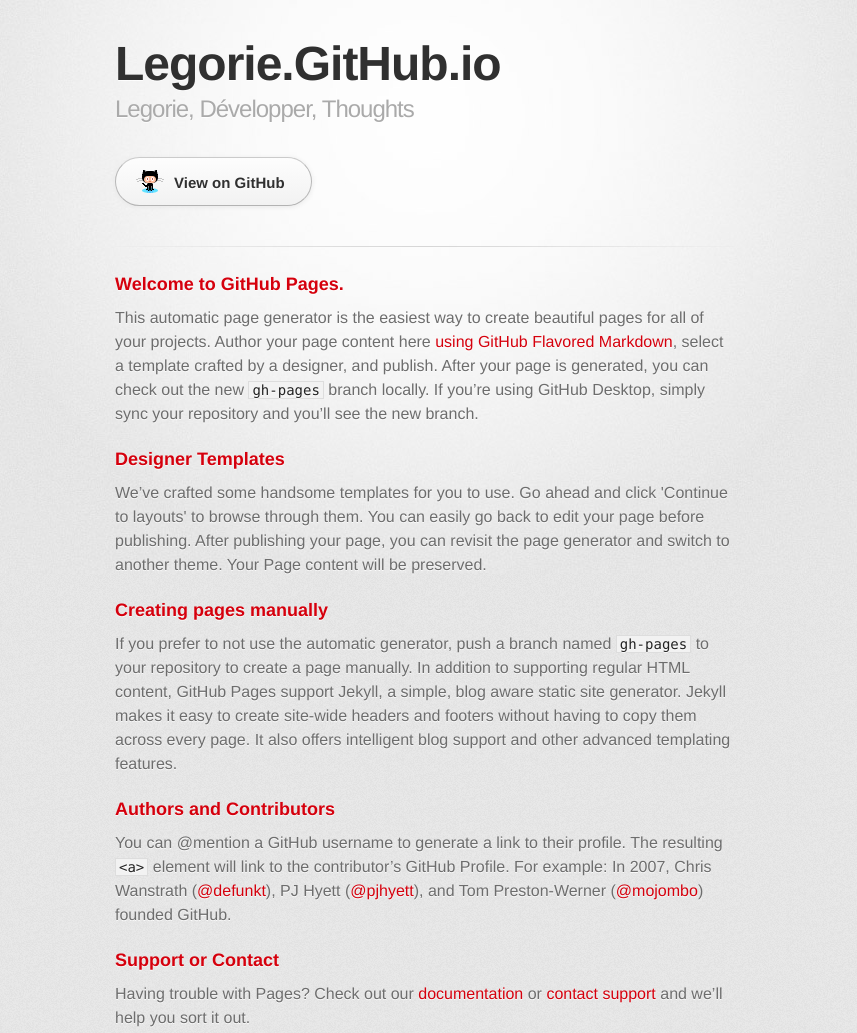
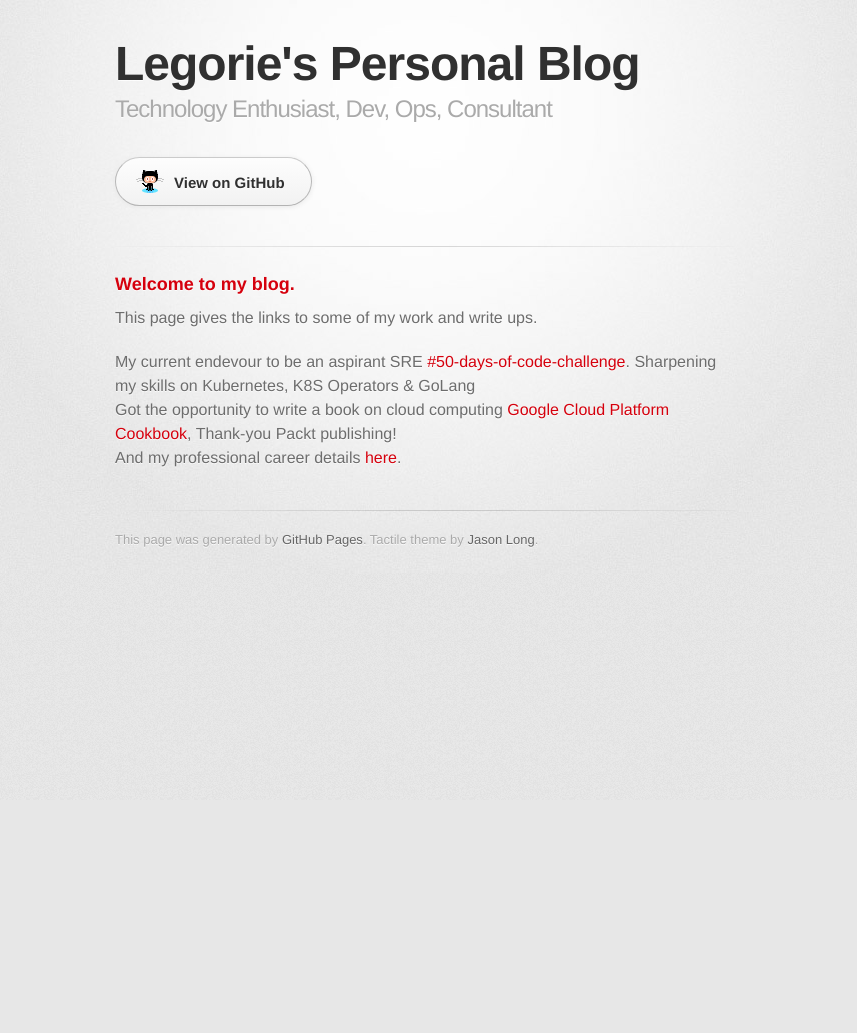
Before and after one commit to legorie/legorie.github.io, a plain HTML site: page index.html in a window 1280 px wide. Shown: the top 1033 px of the page, without its empty margins (215-1072 px from the left). After the commit the page ends 800 px from the top, so only its background shows below. Drawn offline with Linux system fonts and the light colour scheme; a web font is replaced by a local one.

Commit message:
Q2 22 Updates

```diff
--- a/index.html
+++ b/index.html
@@ -18,8 +18,8 @@
       <div class="inner">
 
         <header>
-          <h1>Legorie.GitHub.io</h1>
-          <h2>Legorie, Développer, Thoughts</h2>
+          <h1>Legorie's Personal Blog</h1>
+          <h2>Technology Enthusiast, Dev, Ops, Consultant</h2>
         </header>
 
         <section id="downloads" class="clearfix">
@@ -30,11 +30,18 @@
 
         <section id="main_content">
           <h3>
-<a id="welcome-to-github-pages" class="anchor" href="#welcome-to-github-pages" aria-hidden="true"><span aria-hidden="true" class="octicon octicon-link"></span></a>Welcome to GitHub Pages.</h3>
+<a id="welcome-to-github-pages" class="anchor" href="#welcome-to-github-pages" aria-hidden="true"><span aria-hidden="true" class="octicon octicon-link"></span></a>Welcome to my blog.</h3>
 
+<p>
+  This page gives the links to some of my work and write ups.
+</p>
+  My current endevour to be an aspirant SRE <a href="https://legorie.github.io/50-days-of-code-challenge/">#50-days-of-code-challenge</a>. Sharpening my skills on Kubernetes, K8S Operators & GoLang <br>
+  Got the opportunity to write a book on cloud computing <a href="https://www.packtpub.com/product/google-cloud-platform-cookbook/9781788291996">Google Cloud Platform Cookbook</a>, Thank-you Packt publishing! <br>
+  And my professional career details <a href="http://linkedin.com/in/legorie">here</a>.
+<!--
 <p>This automatic page generator is the easiest way to create beautiful pages for all of your projects. Author your page content here <a href="https://guides.github.com/features/mastering-markdown/">using GitHub Flavored Markdown</a>, select a template crafted by a designer, and publish. After your page is generated, you can check out the new <code>gh-pages</code> branch locally. If you’re using GitHub Desktop, simply sync your repository and you’ll see the new branch.</p>
 
-<h3>
+ <h3>
 <a id="designer-templates" class="anchor" href="#designer-templates" aria-hidden="true"><span aria-hidden="true" class="octicon octicon-link"></span></a>Designer Templates</h3>
 
 <p>We’ve crafted some handsome templates for you to use. Go ahead and click 'Continue to layouts' to browse through them. You can easily go back to edit your page before publishing. After publishing your page, you can revisit the page generator and switch to another theme. Your Page content will be preserved.</p>
@@ -52,7 +59,7 @@
 <h3>
 <a id="support-or-contact" class="anchor" href="#support-or-contact" aria-hidden="true"><span aria-hidden="true" class="octicon octicon-link"></span></a>Support or Contact</h3>
 
-<p>Having trouble with Pages? Check out our <a href="https://help.github.com/pages">documentation</a> or <a href="https://github.com/contact">contact support</a> and we’ll help you sort it out.</p>
+<p>Having trouble with Pages? Check out our <a href="https://help.github.com/pages">documentation</a> or <a href="https://github.com/contact">contact support</a> and we’ll help you sort it out.</p> -->
         </section>
 
         <footer>
```
